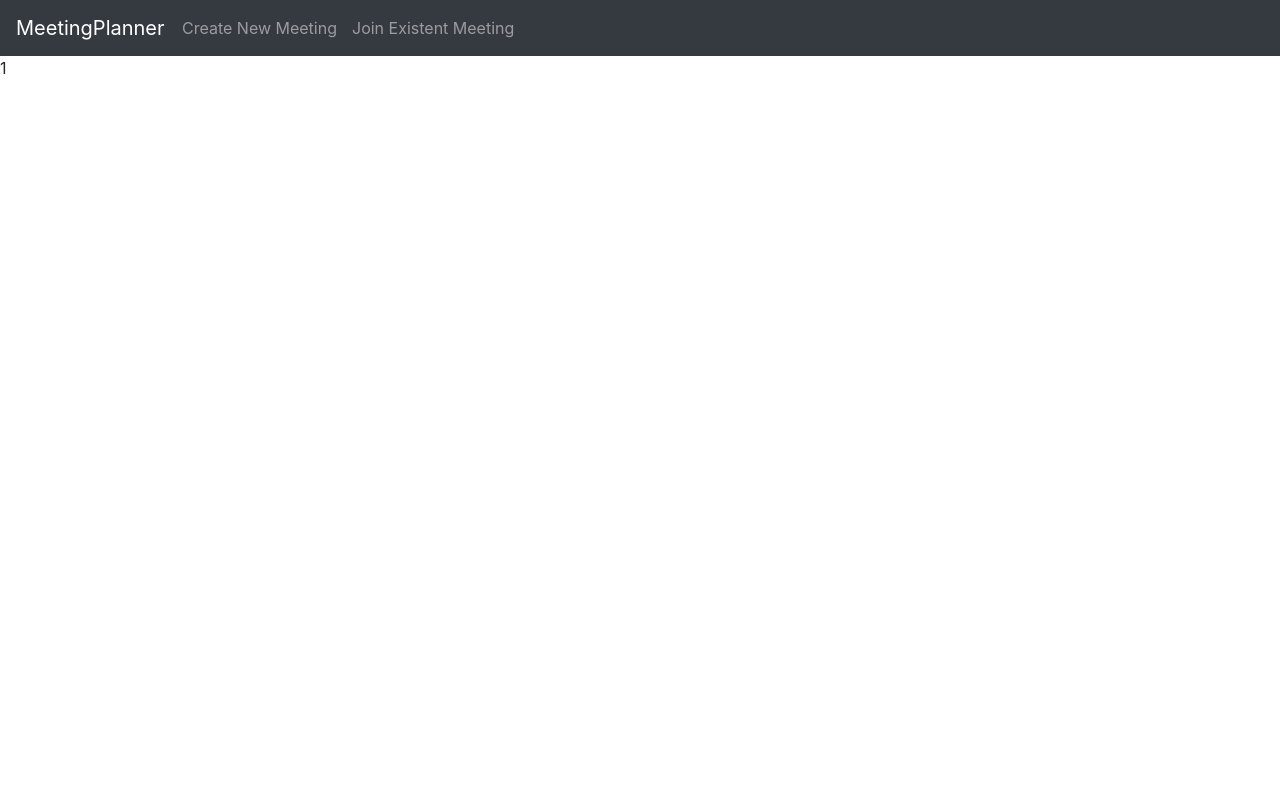
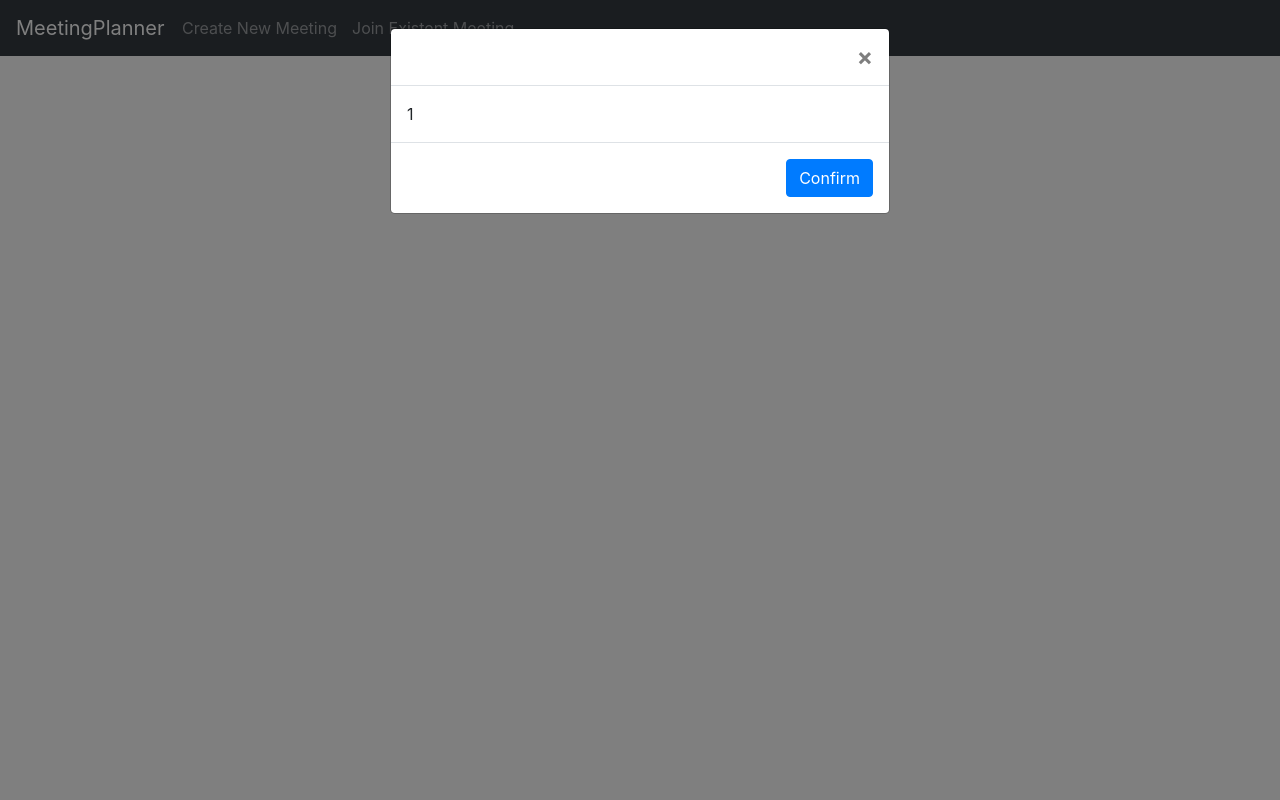
Before and after one commit to yejoo104/meetingplanner, a Flask app: page /1 in a window 1280 px wide. Run offline with Flask 2, Linux system fonts and the light colour scheme; some libraries are stand-ins or nearby versions.

Commit message:
modal popup on admin.html works

```diff
--- a/templates/admin.html
+++ b/templates/admin.html
@@ -3,6 +3,30 @@
 {% block title %}
 {% endblock %}
 
+{% block script %}
+<script>
+    $(document).ready(function(){
+        $("#password").modal('show');
+    });
+</script>
+{% endblock %}
+
 {% block main %}
-<div>{{ code }}</div>
+<div id="password" class="modal fade" role="dialog">
+    <div class="modal-dialog">
+        <div class="modal-content">
+            <div class="modal-header">
+                <button type="button" class="close" data-dismiss="modal">&times;</button>
+            </div>
+            <div class="modal-body">{{ code }}</div>
+            <div class="modal-footer">
+                <button type="button" class="btn btn-primary">Confirm</button>
+            </div>
+        </div>
+    </div>
+</div>
+
+<script src="https://code.jquery.com/jquery-3.3.1.slim.min.js" integrity="sha384-q8i/X+965DzO0rT7abK41JStQIAqVgRVzpbzo5smXKp4YfRvH+8abtTE1Pi6jizo" crossorigin="anonymous"></script>
+<script src="https://cdnjs.cloudflare.com/ajax/libs/popper.js/1.14.7/umd/popper.min.js" integrity="sha384-UO2eT0CpHqdSJQ6hJty5KVphtPhzWj9WO1clHTMGa3JDZwrnQq4sF86dIHNDz0W1" crossorigin="anonymous"></script>
+<script src="https://stackpath.bootstrapcdn.com/bootstrap/4.3.1/js/bootstrap.min.js" integrity="sha384-JjSmVgyd0p3pXB1rRibZUAYoIIy6OrQ6VrjIEaFf/nJGzIxFDsf4x0xIM+B07jRM" crossorigin="anonymous"></script>
 {% endblock %}
```
